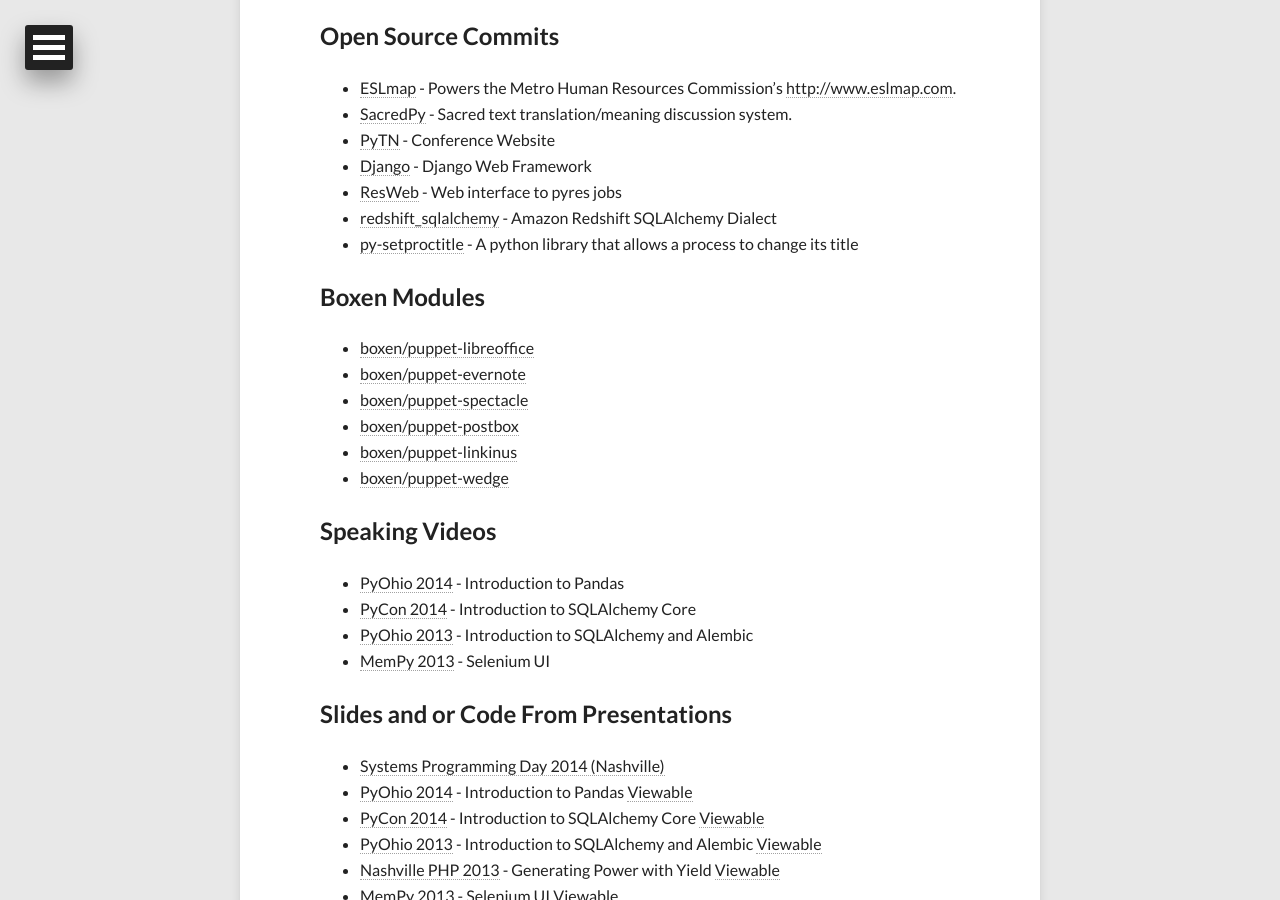
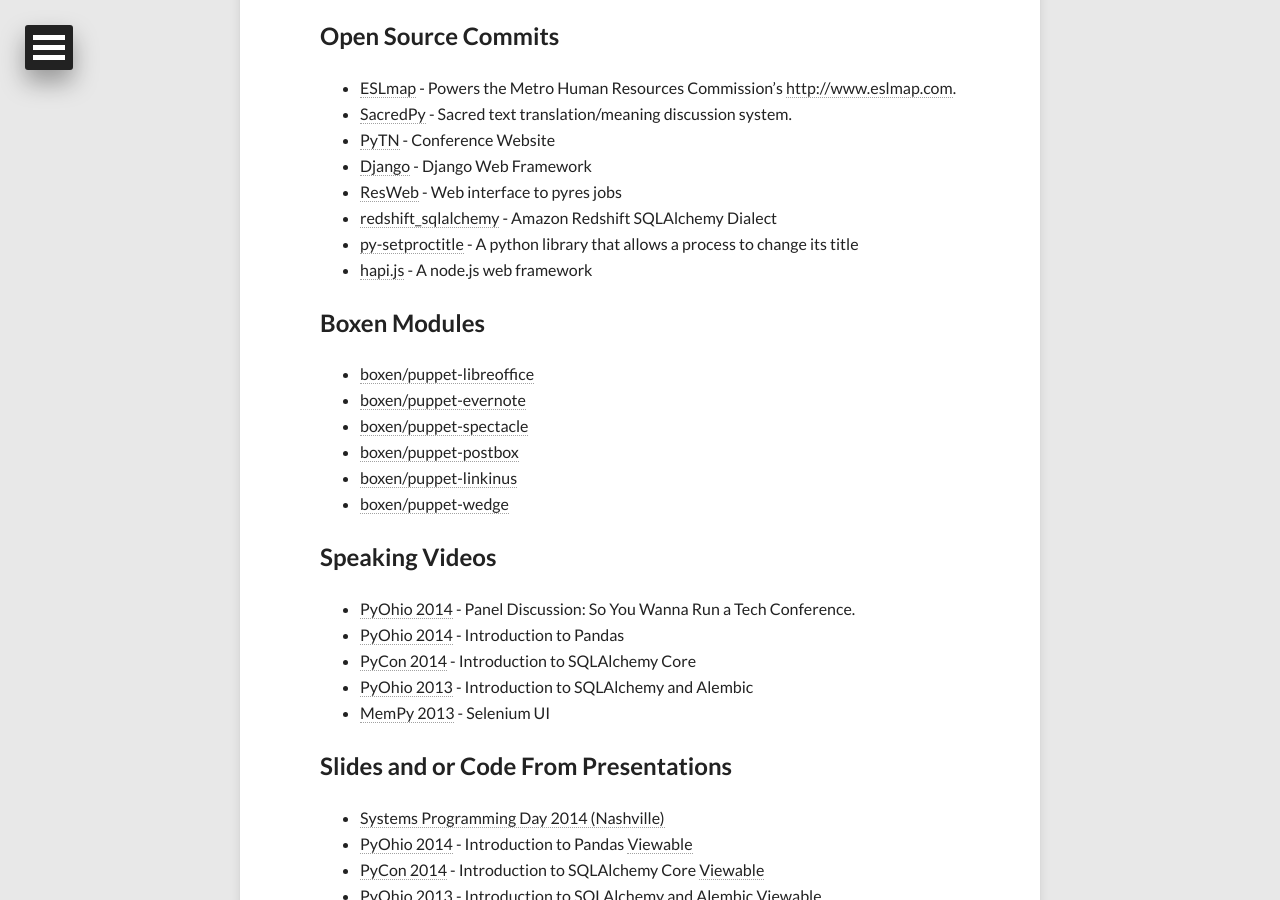
Before and after one commit to jasonamyers/jasonamyers.github.com, a Jekyll site: the page built from about.md, in a window 1280 px wide and 900 px high, scrolled down 857 px. Built offline with Jekyll 4.4.1, drawn with Linux system fonts in a browser that asks for light colours; nearby versions of some CDN libraries.

Commit message:
More about
Signed-off-by: Jason Myers <jason@jasonamyers.com>

```diff
--- a/about.md
+++ b/about.md
@@ -32,6 +32,7 @@
 * [redshift_sqlalchemy](https://github.com/binarydud/redshift_sqlalchemy) - Amazon Redshift SQLAlchemy Dialect
 * [py-setproctitle](https://github.com/dvarrazzo/py-setproctitle) - A python library that
 allows a process to change its title
+* [hapi.js](https://github.com/hapijs/hapi/) - A node.js web framework
 
 ## Boxen Modules
 * [boxen/puppet-libreoffice](https://github.com/boxen/puppet-libreoffice)
@@ -42,6 +43,7 @@
 * [boxen/puppet-wedge](https://github.com/boxen/puppet-wedge)
 
 ## Speaking Videos
+* [PyOhio 2014](http://pyvideo.org/video/2865/panel-discussion-so-you-wanna-run-a-tech-confere) - Panel Discussion: So You Wanna Run a Tech Conference.
 * [PyOhio 2014](http://pyvideo.org/video/2826/introduction-to-pandas) - Introduction to Pandas
 * [PyCon 2014](http://pyvideo.org/video/2654/introduction-to-sqlalchemy-core) - Introduction to SQLAlchemy Core
 * [PyOhio 2013](http://pyvideo.org/video/2291/introduction-to-sqlalchemy-and-alembic-migrations) - Introduction to SQLAlchemy and Alembic
```
